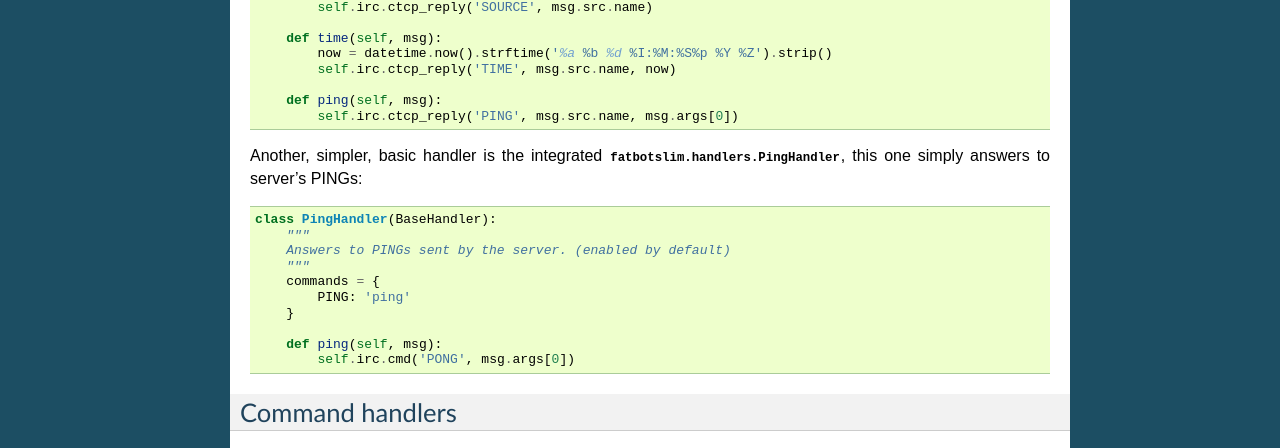
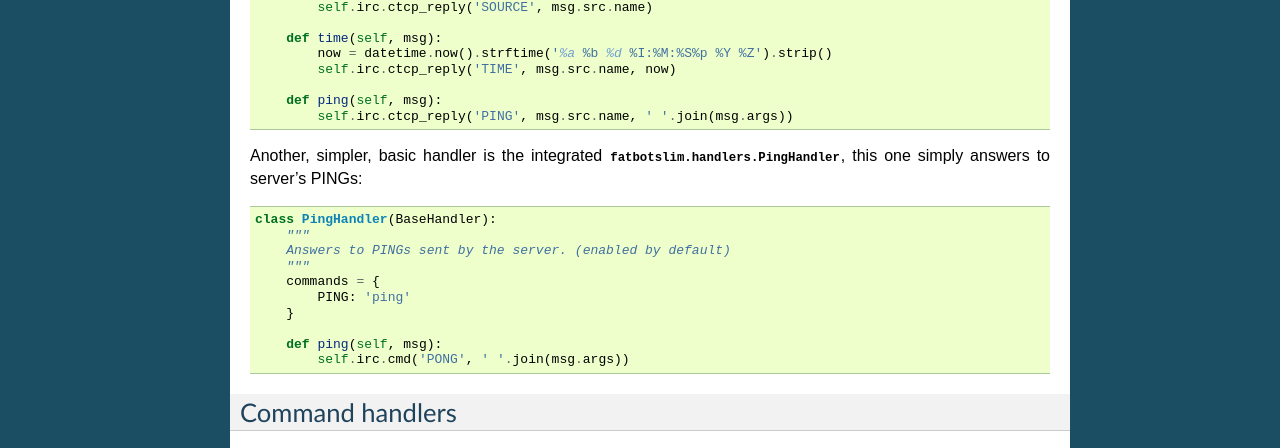
Before and after one commit to mdeous/fatbotslim, a Sphinx documentation site: the page built from docs/usage/handlers.rst, in a window 1280 px wide. Shown: the part 704-1152 px from the top of the page. Built offline with Sphinx 7.4.7, drawn with Linux system fonts in a browser that asks for light colours.

Commit message:
fix ping handlers again...

```diff
--- a/docs/usage/handlers.rst
+++ b/docs/usage/handlers.rst
@@ -46,7 +46,7 @@ A good example of a custom handler is FatBotSlim's integrated :class:`fatbotslim
             self.irc.ctcp_reply('TIME', msg.src.name, now)
 
         def ping(self, msg):
-            self.irc.ctcp_reply('PING', msg.src.name, msg.args[0])
+            self.irc.ctcp_reply('PING', msg.src.name, ' '.join(msg.args))
 
 Another, simpler, basic handler is the integrated :class:`fatbotslim.handlers.PingHandler`,
 this one simply answers to server's PINGs::
@@ -60,7 +60,7 @@ this one simply answers to server's PINGs::
         }
 
         def ping(self, msg):
-            self.irc.cmd('PONG', msg.args[0])
+            self.irc.cmd('PONG', ' '.join(msg.args))
 
 Command handlers
 ================
```
Also changed, not shown: 1 other file.
